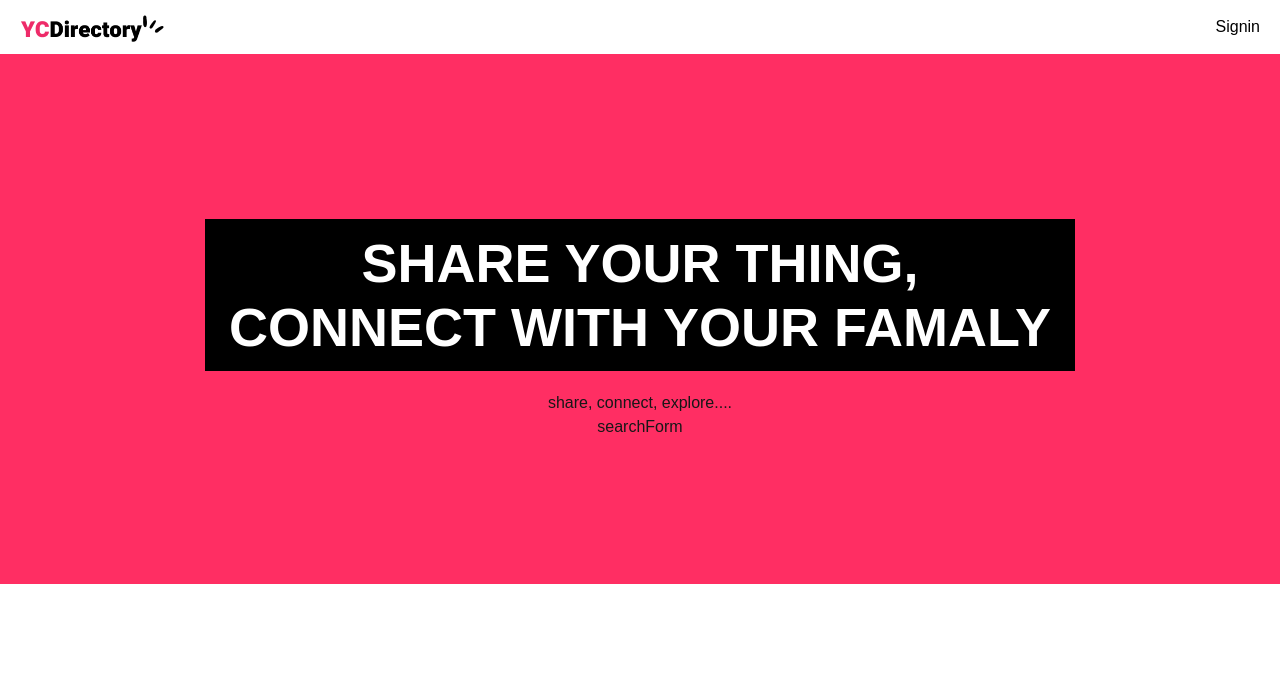
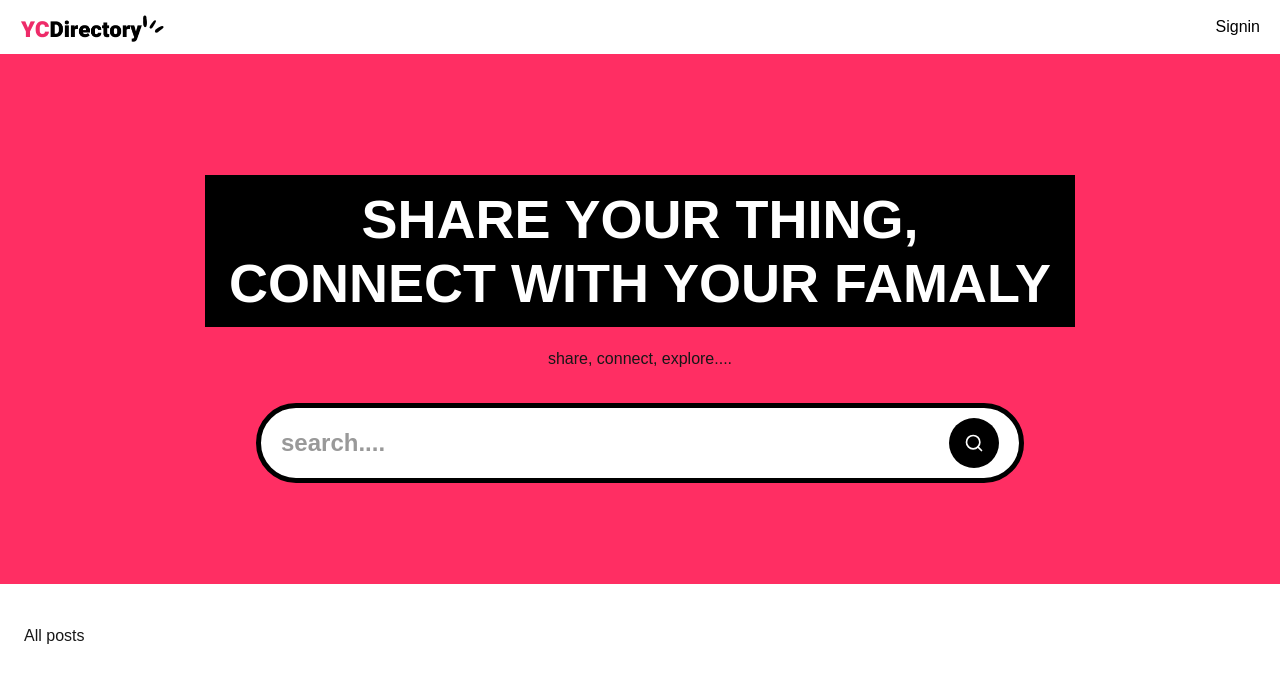
Before and after one commit to vishnu2k5/next_js_project-learning-, a Next.js app in the folder project/: page / in a window 1280 px wide. Shown: the top 682 px of the page. Built offline with nearby package versions, Linux system fonts and the light colour scheme; no server answers.

Commit message:
search fix

```diff
--- a/project/app/(root)/page.tsx
+++ b/project/app/(root)/page.tsx
@@ -2,7 +2,10 @@
 import React from 'react'
 import SearchForm from '../../components/SearchForm'
 
-const page = () => {
+const page = async({searchParams}:{
+  searchParams: Promise<{query?:string}>
+}) => {
+  const query = (await searchParams).query
   return (
     <div>
      <section  style={{
@@ -16,7 +19,14 @@ const page = () => {
   }}className='w-full bg-white min-h-[530px] flex justify-center items-center flex-col py-10 px-6;'>
       <h1 className='text-3xl heading'>share your thing, <br />connect with your famaly</h1>
       <p>share, connect, explore....</p>
-      <SearchForm />
+      <SearchForm query={query}/>
+     </section>
+     <section className='px-6 py-10 max-w-7xl mx-auto'>
+      <p className='text-30-semibold'>
+        {query?`search results for "${query}"` : 'All posts'}
+
+      </p>
+
      </section>
     </div>
   )
--- a/project/app/globals.css
+++ b/project/app/globals.css
@@ -28,6 +28,10 @@
      .heading {
     @apply uppercase bg-black px-6 py-3  font-extrabold text-white sm:text-[54px] sm:leading-[64px] text-[36px] leading-[46px] max-w-5xl text-center my-5;
   }
+  .search-form{
+    @apply max-w-3xl w-full min-h-[80px] bg-white border-[5px] border-black rounded-[80px] text-[24px] mt-8 px-5 flex flex-row items-center gap-5
+  }
+
   .pattern {
     background-image: linear-gradient(
       to right,
--- a/project/components/SearchForm.tsx
+++ b/project/components/SearchForm.tsx
@@ -1,10 +1,24 @@
 import React from 'react'
+import Form from "next/form";
+import SearchFormReset from './SearchFormReset';
+import { Search } from 'lucide-react';
 
-const SearchForm = () => {
+const SearchForm = ({query}:{query?:string}) => {
+
   return (
-    <div>
-      searchForm
-    </div>
+    <Form action="/" scroll={false} className='search-form'>
+      <input
+      name='query'
+      defaultValue={query}
+      className='flex-1 font-bold placeholder:font-semibold text-[#333333] w-full h-auto outline-none'
+      placeholder='search....' />
+      <div className='flex gap-2'>
+        {query&&<SearchFormReset/>}
+        <button type='submit' className='size-[50px] rounded-full bg-black flex justify-center items-center text-white'>
+          <Search className='size-5'/>
+        </button>
+      </div>
+    </Form>
   )
 }
 
--- /dev/null
+++ b/project/components/SearchFormReset.tsx
@@ -0,0 +1,19 @@
+"use client"
+import Link from "next/link";
+import {X} from "lucide-react"
+const SearchFormReset = () => {
+    const reset = () => {
+        const form = document.querySelector('.search-form') as HTMLFormElement;
+        if (form) form.reset()
+    }
+    return (
+        <div>
+            <button type='reset' onClick={reset}>
+                <Link href='/' className="size-[50px] rounded-full bg-black flex justify-center items-center text-white"><X className="size-5"/></Link>
+            </button>
+
+        </div>
+    )
+}
+
+export default SearchFormReset
```
Also changed, not shown: project/components/Navbar.tsx (line endings or trailing spaces).
